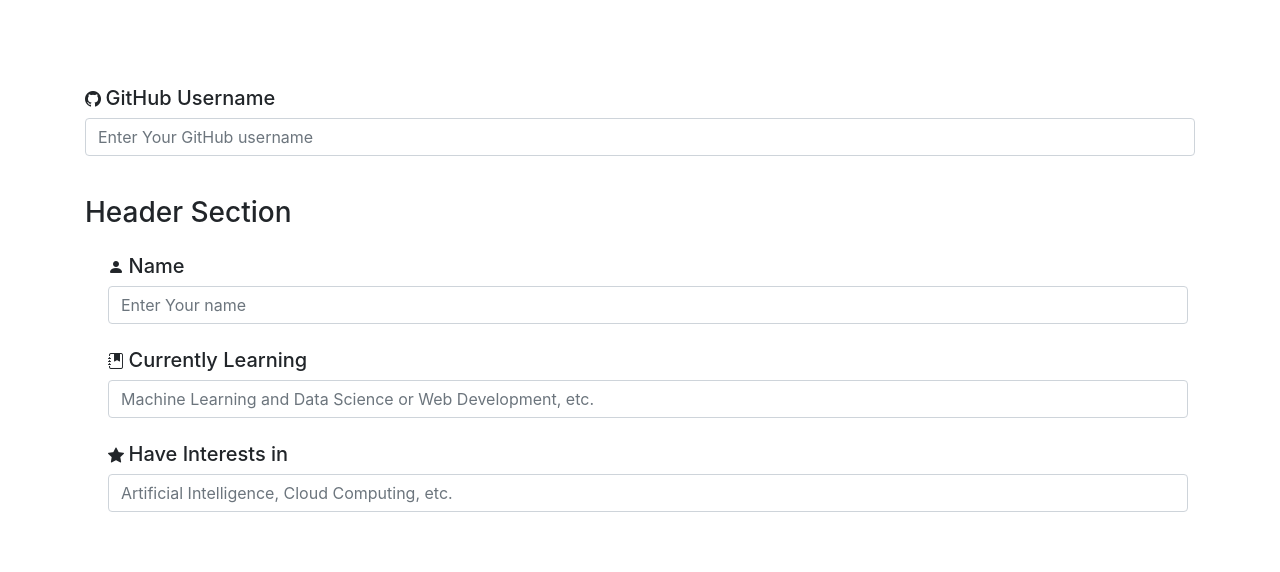
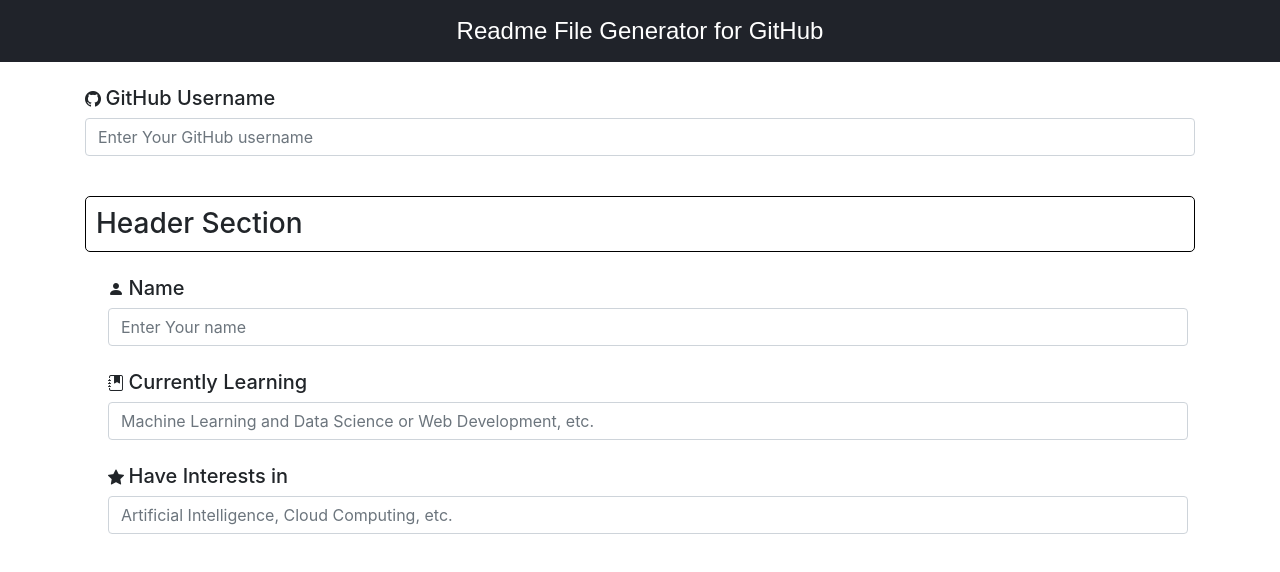
Before and after one commit to mayankbohra/readme-file-generator-for-github, a plain HTML site: page index.html in a window 1280 px wide. Drawn offline with nearby package versions, Linux system fonts and the light colour scheme.

Commit message:
add header style

```diff
--- a/styles.css
+++ b/styles.css
@@ -1,7 +1,20 @@
+    * {
+        padding: 0;
+        margin: 0;
+        box-sizing: border-box;
+    }
+
     .navbar {
         font-family: 'Monto', sans-serif;
+        background-color: #20232a;
     }
 
     .navbar-brand {
         font-size: 1.5rem;
     }
+
+    .heading {
+        border: 1px solid black !important;
+        border-radius: 5px;
+        padding: 10px;
+    }
```
Lines whose indentation alone changed are shown as unchanged.
